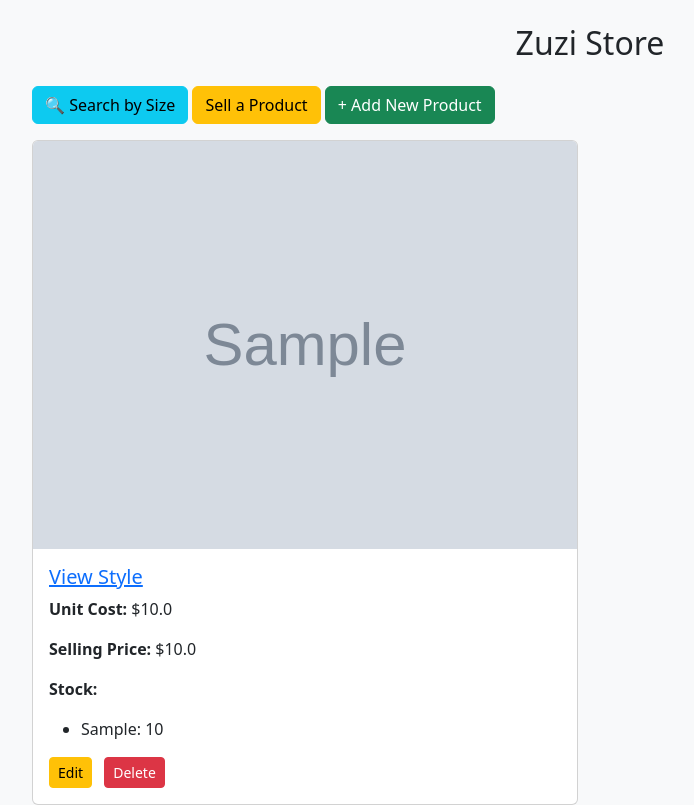
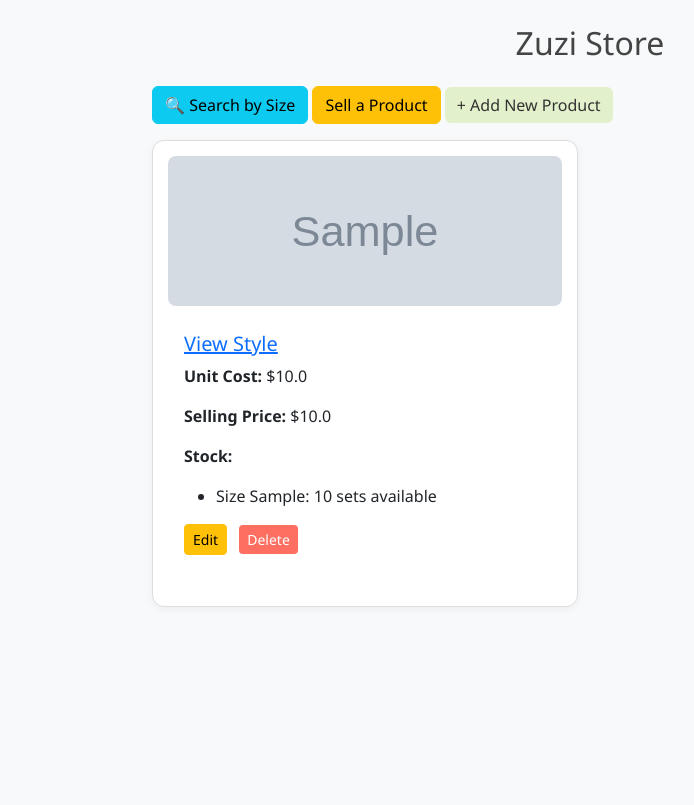
Before and after one commit to Shamil-lateef/clothing_manager, a Flask app: page / in a window 1280 px wide. Shown: the whole page, without its empty margins (50-744 px from the left). After the commit the page ends 607 px from the top, so only its background shows below. Run offline with Flask 3, Linux system fonts and the light colour scheme; tables that the repository leaves empty hold one stand-in row (values such as "Sample post"); grey boxes marked "Sample" are stand-in pictures.

Commit message:
Add CSS style

```diff
--- /dev/null
+++ b/static/style.css
@@ -0,0 +1,74 @@
+body {
+    background-color: #fefefe;
+    font-family: 'Segoe UI', sans-serif;
+    color: #333;
+  }
+
+  .container {
+    max-width: 900px;
+    margin-top: 30px;
+  }
+
+  h1, h2, h3 {
+    color: #444;
+  }
+
+  .navbar {
+    background-color: #FF9AA2;
+    border-radius: 8px;
+    margin-bottom: 20px;
+    padding: 10px;
+  }
+
+  .navbar a {
+    color: #fff !important;
+    font-weight: bold;
+  }
+
+  .btn-primary {
+    background-color: #FF9AA2;
+    border: none;
+  }
+
+  .btn-primary:hover {
+    background-color: #ff7f8c;
+  }
+
+  .btn-success {
+    background-color: #E2F0CB;
+    color: #333;
+    border: none;
+  }
+
+  .btn-danger {
+    background-color: #ff6f61;
+    border: none;
+  }
+
+  .card {
+    background-color: #fff;
+    border: 1px solid #ddd;
+    border-radius: 12px;
+    margin-bottom: 20px;
+    padding: 15px;
+    box-shadow: 0 2px 8px rgba(0,0,0,0.05);
+  }
+
+  .card img {
+    border-radius: 8px;
+    max-height: 150px;
+    object-fit: cover;
+    margin-bottom: 10px;
+  }
+
+  .alert {
+    border-radius: 8px;
+  }
+
+  input.form-control, select.form-select {
+    border-radius: 6px;
+  }
+
+  form label {
+    font-weight: 500;
+  }
--- a/templates/base.html
+++ b/templates/base.html
@@ -4,6 +4,8 @@
   <meta charset="utf-8">
   <title>Zuzi Store</title>
   <link href="https://cdn.jsdelivr.net/npm/bootstrap@5.3.0/dist/css/bootstrap.min.css" rel="stylesheet">
+  <link rel="stylesheet" href="{{ url_for('static', filename='style.css') }}">
+
 </head>
 <body class="bg-light">
   <div class="container mt-4">
--- a/templates/index.html
+++ b/templates/index.html
@@ -18,7 +18,7 @@
           <ul>
             {% for sq in product.sizes %}
               <li {% if sq.quantity <= 1 %} style="color: red; font-weight: bold;" {% endif %}>
-                {{ sq.size }}: {{ sq.quantity }}
+                Size {{ sq.size }}: {{ sq.quantity }} sets available
                 {% if sq.quantity <= 1 %} ⚠️ Low Stock {% endif %}
               </li>
             {% endfor %}
```
